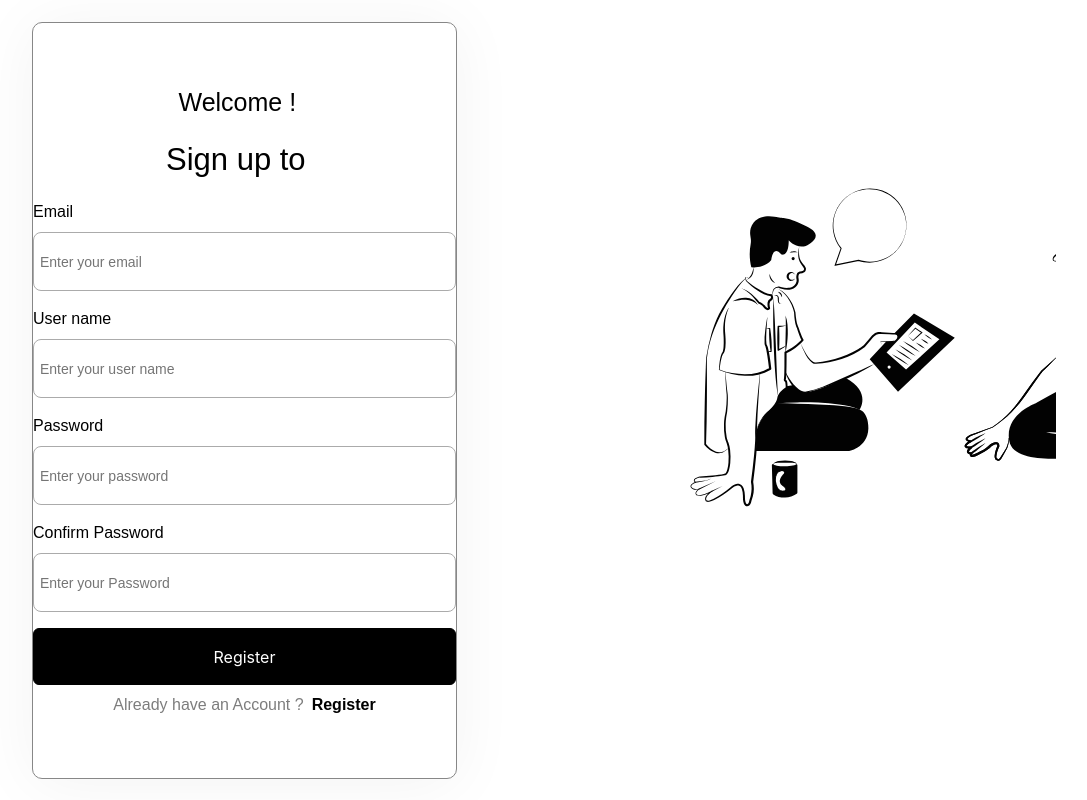
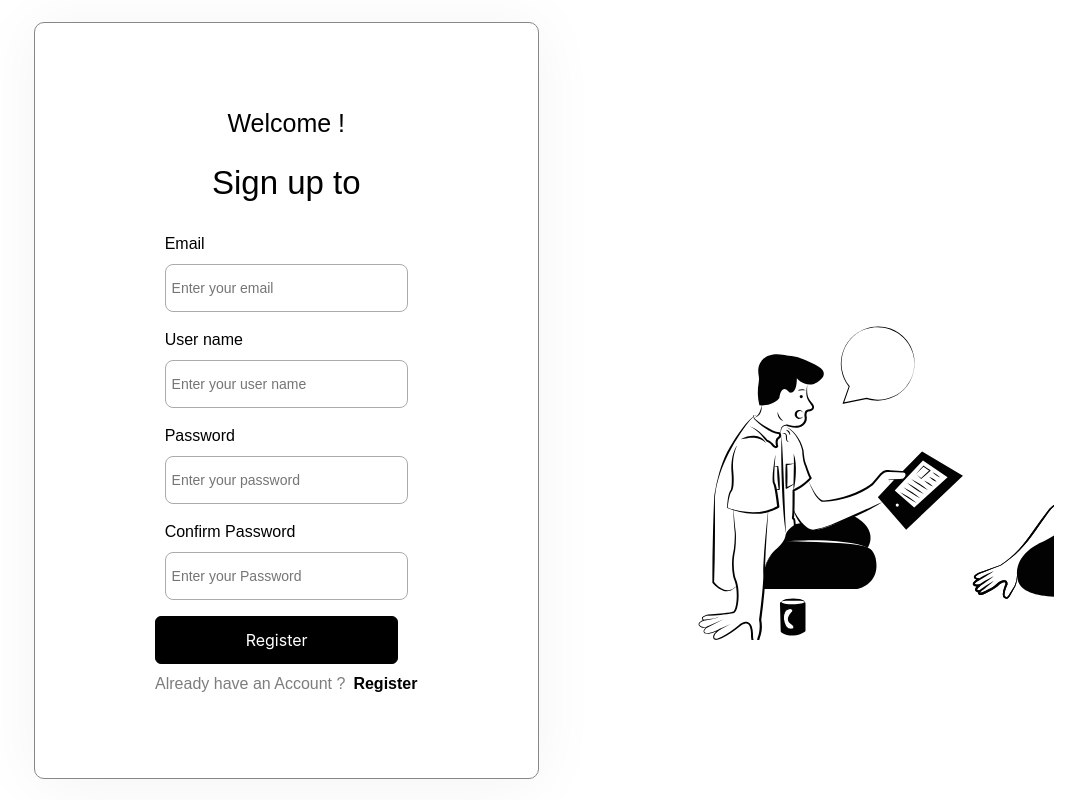
Before and after one commit to Dandarbaatar/CuteBoys, a React (Create React App) app in the folder frontend/: page /signup in a window 1280 px wide. Shown: the whole page, without its empty margins (96-1183 px from the left). Built offline with nearby package versions, Linux system fonts and the light colour scheme.

Commit message:
sign up done

```diff
--- a/frontend/src/css/signUp.css
+++ b/frontend/src/css/signUp.css
@@ -24,21 +24,19 @@
 .signUpSize {
   width: 80vw;
   display: flex;
-  justify-content: center;
-  flex-direction: row;
-  gap: 6vw;
+  justify-content: space-around;
+  align-items: center;
 }
 .signUpImg {
-  width: 827px;
-  height: 650px;
+  width: 40vw;
+  height: 60vh;
   background-image: url(../assets/signUp.svg);
 }
 
 .signUpContent1 {
-  width: 132px;
-  height: 38px;
-  left: 146px;
-  top: 103px;
+  width: 12vw;
+  text-align: center;
+  height: 5vh;
   font-family: "arial";
   font-style: normal;
   font-weight: 300;
@@ -47,14 +45,13 @@
   color: #000000;
 }
 .signUpContent2 {
-  width: 157px;
-  height: 47px;
-  left: 146px;
-  top: 151px;
+  width: 20vw;
+  height: 7vh;
+  text-align: center;
   font-family: "arial";
   font-style: normal;
   font-weight: 500;
-  font-size: 31px;
+  font-size: 33px;
   line-height: 46px;
   color: #000000;
 }
@@ -76,8 +73,8 @@
   color: #000000;
 }
 .signUpContent3Inp {
-  width: 423px;
-  height: 59px;
+  width: 19vw;
+  height: 6vh;
   left: 6.38%;
   right: 67.14%;
   top: 32.2%;
@@ -98,8 +95,8 @@
   justify-content: center;
 }
 .signUpContentBtn {
-  width: 423px;
-  height: 57px;
+  width: 19vw;
+  height: 6vh;
   left: 146px;
   top: 720px;
   color: white;
```
